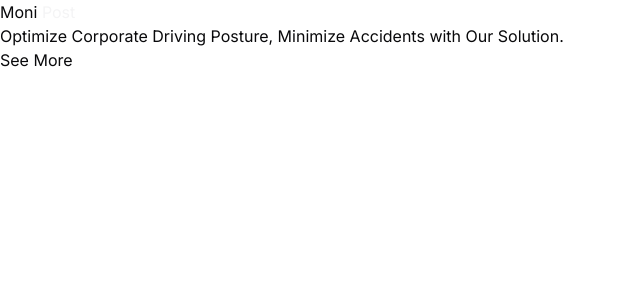
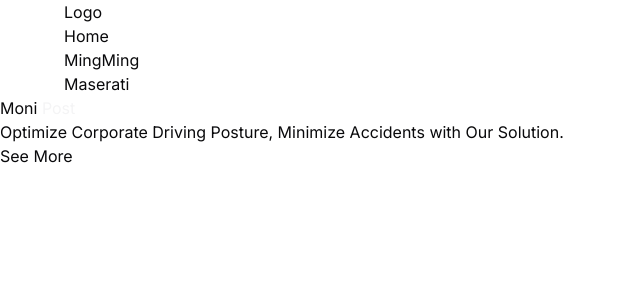
Before and after one commit to SebastienLaurentt/MoniPost, a Next.js app: page / in a window 1280 px wide. Shown: the top 300 px of the page, without its empty margins (0-640 px from the left). Built offline with nearby package versions, Linux system fonts and the light colour scheme.

Commit message:
import header in Layout

```diff
--- a/app/layout.tsx
+++ b/app/layout.tsx
@@ -1,3 +1,4 @@
+import Header from "@/components/Header";
 import type { Metadata } from "next";
 import { Inter } from "next/font/google";
 import "./globals.css";
@@ -16,7 +17,10 @@ export default function RootLayout({
 }>) {
   return (
     <html lang="en">
-      <body className={inter.className}>{children}</body>
+      <body className={inter.className}>
+        <Header />
+        <div>{children}</div>
+      </body>
     </html>
   );
 }
```
